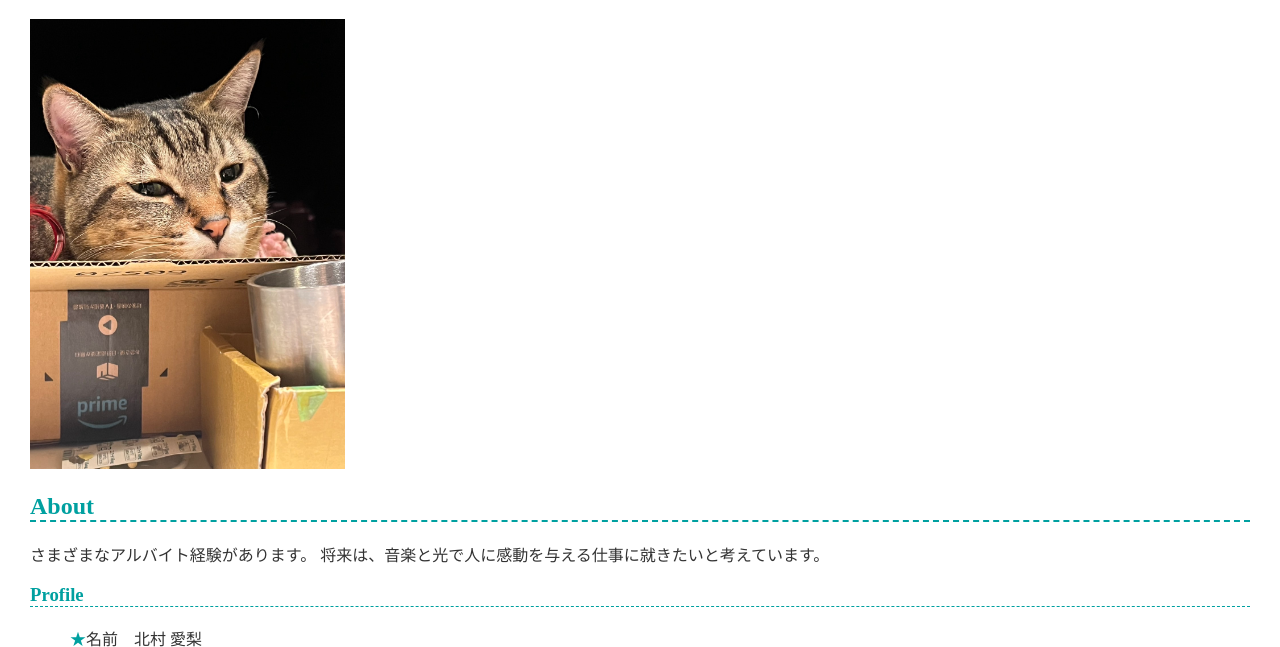
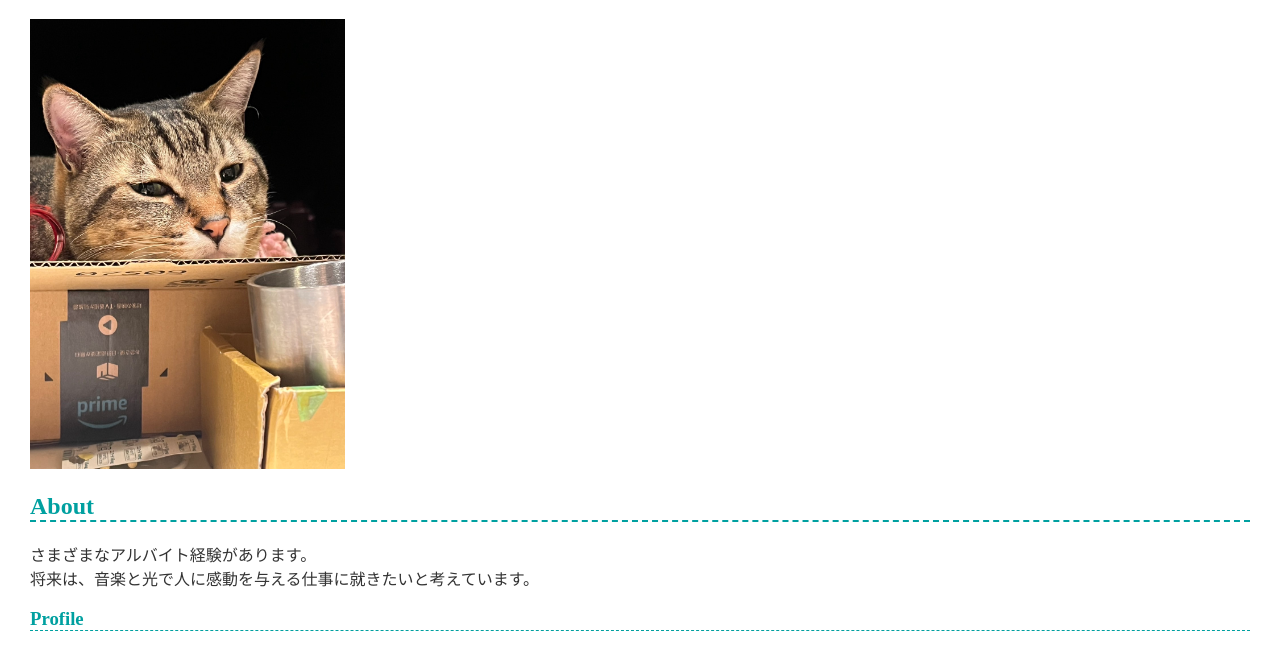
Before and after one commit to umineko3/umineko3.github.io, a plain HTML site: page index.html in a window 1280 px wide. Shown: the part 103-750 px from the top of the page. Drawn offline with Linux system fonts and the light colour scheme.

Commit message:
Update index.html

```diff
--- a/index.html
+++ b/index.html
@@ -11,7 +11,7 @@
     <img width="315" height="450" src="S__48693250.jpg">
     <h2>About</h2>
     <p>
-      さまざまなアルバイト経験があります。
+      さまざまなアルバイト経験があります。<br>
       将来は、音楽と光で人に感動を与える仕事に就きたいと考えています。
     </p>
 
```
